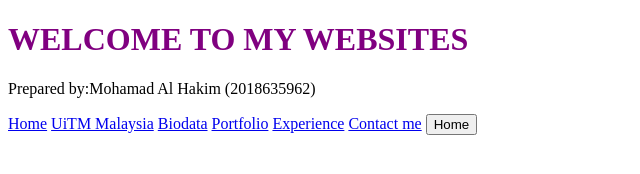
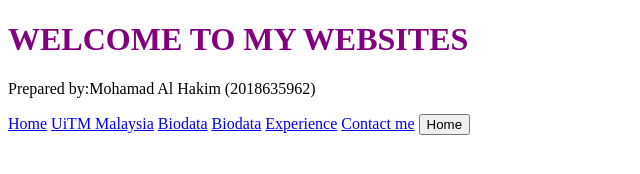
Before and after one commit to alkim45/Personal-Porfolio, a plain HTML site: page index.html in a window 1280 px wide. Shown: the full height of the page, 0-640 px from the left. Drawn offline with Linux system fonts and the light colour scheme.

Commit message:
Update index.html

```diff
--- a/index.html
+++ b/index.html
@@ -16,7 +16,7 @@
 
 	<!--Target attributes; _blank,_self,_parent,_top-->
 	<a href="https://alkim45.github.io/website-personal/My%20Personal%20Biography.html?fbclid=IwAR2h7OZCqnxy_D60SYkhrtgwHb98atFRuLaPxnFkVvc-6V8P4d0Y-t8pfbk" target="_Homepage">Biodata</a>
-	<a href="https://www.uitm.edu.my" target="_self">Portfolio</a>
+	<a href="Personal-Porfolio/Personal-Porfolio/3.%20Portfolio.html" target="_self">Biodata</a>
 	<a href="https://www.uitm.edu.my" target="_parent">Experience</a>
 	<a href="https://www.uitm.edu.my" target="_top">Contact me</a>
 
```
